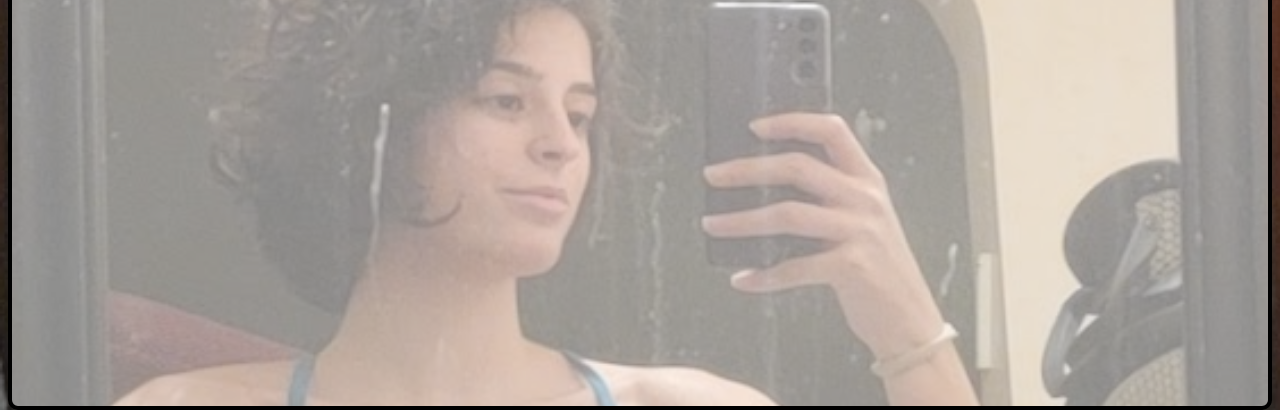
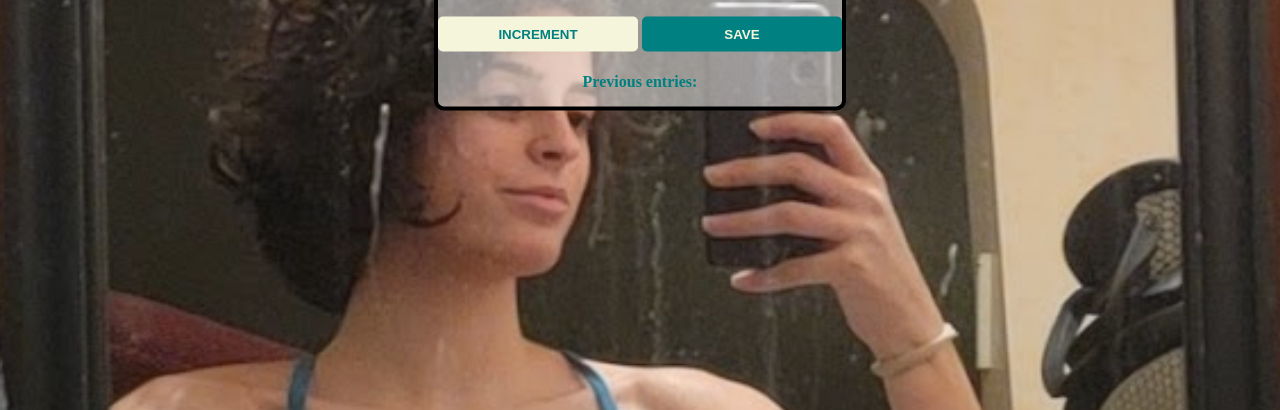
Before and after one commit to shwarzbergzelda/workout-sets-completed, a plain HTML site: page index.html in a window 1280 px wide. Shown: the part 406-816 px from the top of the page. Drawn offline with Linux system fonts and the light colour scheme.

Commit message:
Update index.css

```diff
--- a/index.css
+++ b/index.css
@@ -12,10 +12,14 @@
     background: rgba(255,255,255,0.5);;
     max-width: 100%;
     max-height: 100%;
-    height: 100vh;
     margin: auto;
     border: 4px solid black;
     border-radius: 10px;
+    position: absolute;
+    top: 50%;
+    left: 50%;
+    margin-right: -50%;
+    transform: translate(-50%, -50%);
 }
 
 h1 {
```
